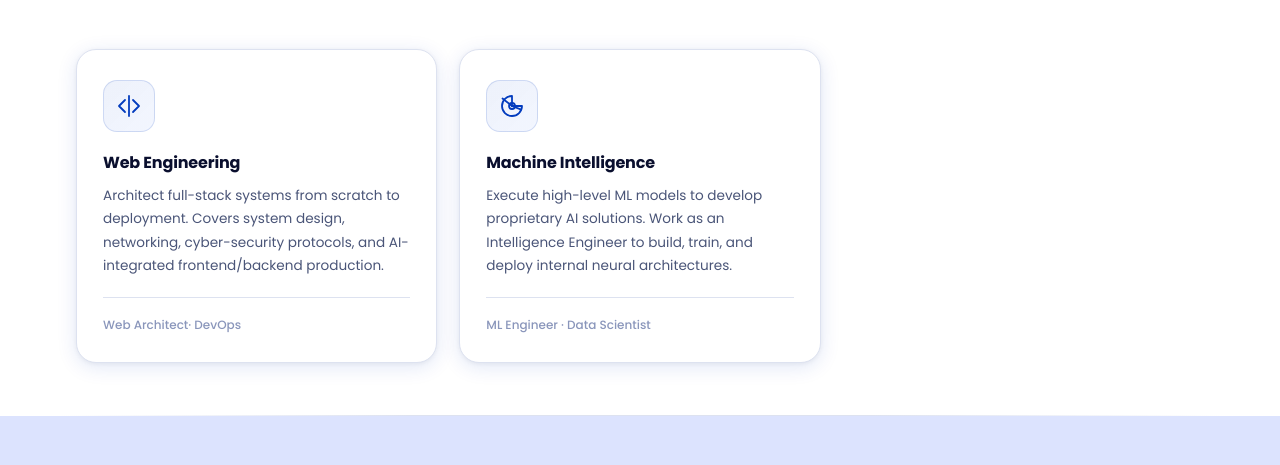
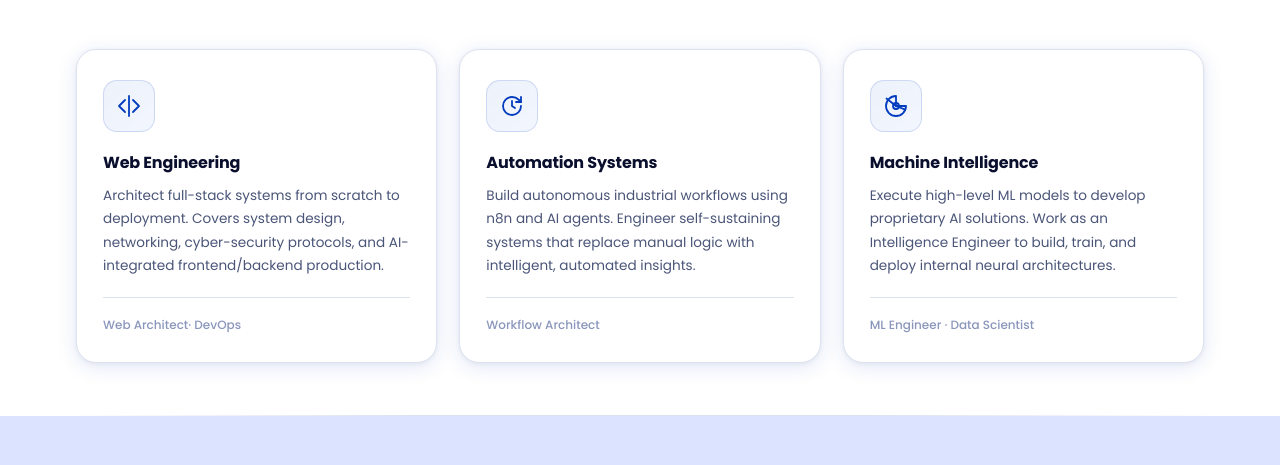
Before and after one commit to RAJVENKADAM/AMUX-Virtual-Industry-Web, a plain HTML site: page workspaces.html in a window 1280 px wide. Shown: the part 611-1076 px from the top of the page. Drawn offline with Linux system fonts and the light colour scheme.

Commit message:
Update workspace links in workspaces.html

```diff
--- a/workspaces.html
+++ b/workspaces.html
@@ -121,7 +121,7 @@
         </div>
       </a>
 
-      <!--<a href="automation-workspace.html" class="ws-card fade-up" style="transition-delay:.16s; text-decoration: none;">
+      <a href="workspaces/automation-workspace.html" class="ws-card fade-up" style="transition-delay:.16s; text-decoration: none;">
         <div class="ws-icon">
           <svg width="24" height="24" viewBox="0 0 24 24" fill="none" stroke="currentColor" stroke-width="1.8" stroke-linecap="round" stroke-linejoin="round">
             <path d="M21 12a9 9 0 1 1-9-9c2.52 0 4.93 1 6.74 2.74L21 8"/><polyline points="21 3 21 8 16 8"/>
@@ -134,7 +134,7 @@
           <span class="ws-roles">Workflow Architect</span>
           <span class="ws-join">Join Workspace <svg width="10" height="10" viewBox="0 0 10 10" fill="none"><path d="M2 5h6M5 2l3 3-3 3" stroke="currentColor" stroke-width="1.6" stroke-linecap="round" stroke-linejoin="round"/></svg></span>
         </div>
-      </a> -->
+      </a>
 
       <a href="workspaces/intelligence-workspace.html" class="ws-card fade-up" style="transition-delay:.24s; text-decoration: none;">
         <div class="ws-icon">
```
